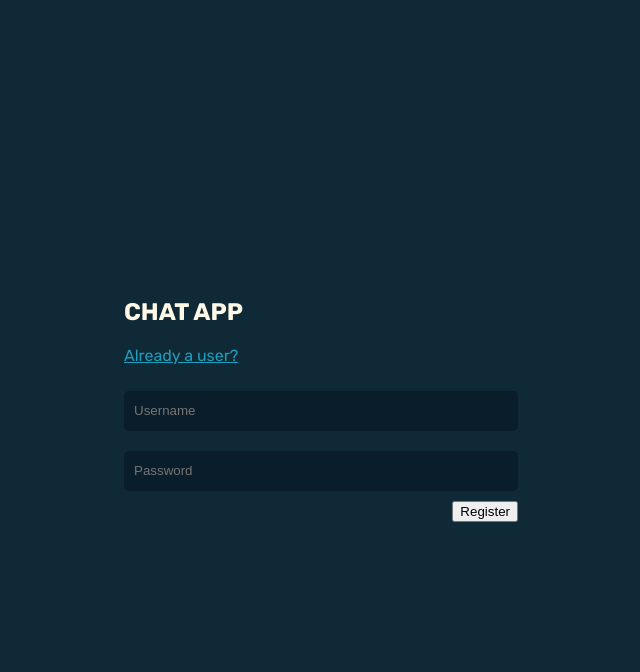
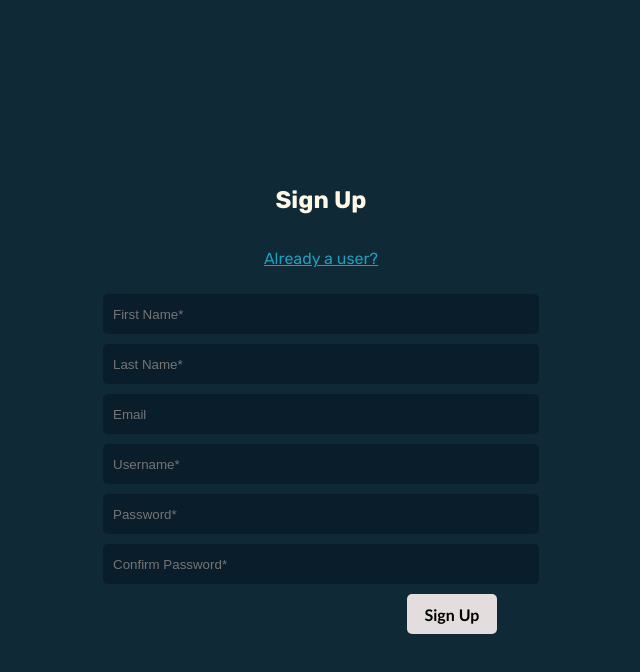
Before and after one commit to a092devs/chat-app, a React (Vite) app in the folder client/: page / in a window 1280 px wide. Both pictures are taken after a click on the element "Are you a new user?". Shown: the top 672 px of the page, without its empty margins (319-959 px from the left). Built offline with nearby package versions, Linux system fonts and the light colour scheme; no server answers.

Commit message:
Update signup page styling and add upload profile feature

```diff
--- a/client/index.html
+++ b/client/index.html
@@ -1,13 +1,16 @@
 <!DOCTYPE html>
 <html lang="en">
+
 <head>
   <meta charset="UTF-8" />
   <link rel="icon" type="image/svg+xml" href="/vite.svg" />
   <meta name="viewport" content="width=device-width, initial-scale=1.0" />
-    <title>Vite + React</title>
+  <title>Chat App</title>
 </head>
+
 <body>
   <div id="root"></div>
   <script type="module" src="/src/main.jsx"></script>
 </body>
+
 </html>
--- a/client/src/components/login/index.jsx
+++ b/client/src/components/login/index.jsx
@@ -3,17 +3,44 @@ import {useEffect, useState} from 'react';
 
 const Login = ({setUser, setSecret}) => {
     const [isRegister, setIsRegister] = useState(false);
+    const [firstName, setFirstName] = useState('');
+    const [lastName, setLastName] = useState('');
+    const [email, setEmail] = useState('');
     const [username, setUsername] = useState('');
     const [password, setPassword] = useState('');
+    const [confirmPassword, setConfirmPassword] = useState('');
+    const [profileImage, setProfileImage] = useState(null);
+    const [profileImageName, setProfileImageName] = useState(''); // New state to store the uploaded image filename
+    const [passwordMismatch, setPasswordMismatch] = useState(false);
+    const [mandatoryPopup, setMandatoryPopup] = useState(false); // Popup for mandatory fields
+    const [requiredFields, setRequiredFields] = useState([]);
+
     const [triggerLogin, resultLogin] = usePostLoginMutation();
-    const [triggerSignUp] = usePostSignUpMutation();
+    const [triggerSignUp, resultSignUp] = usePostSignUpMutation();
 
     const handleLogin = () => {
         triggerLogin({username, password});
     };
 
     const handleRegister = () => {
-        triggerSignUp({username, password});
+        if (password === confirmPassword) {
+            const missingFields = requiredFields.filter(
+                (field) => !eval(field)
+            );
+            if (missingFields.length === 0) {
+                triggerSignUp({
+                    firstName,
+                    lastName,
+                    email,
+                    username,
+                    password,
+                });
+            } else {
+                setMandatoryPopup(true);
+            }
+        } else {
+            setPasswordMismatch(true);
+        }
     };
 
     useEffect(() => {
@@ -23,10 +50,17 @@ const Login = ({setUser, setSecret}) => {
         }
     }, [resultLogin.data]); // eslint-disable-line
 
+    useEffect(() => {
+        if (resultSignUp.data?.response) {
+            setUser(username);
+            setSecret(password);
+        }
+    }, [resultSignUp.data]); // eslint-disable-line
+
     return (
         <div className="login-page">
             <div className="login-container">
-                <h2 className="title">CHAT APP</h2>
+                <h2 className="title">{isRegister ? 'Sign Up' : 'Login'}</h2>
                 <p
                     className="register-change"
                     onClick={() => setIsRegister(!isRegister)}>
@@ -34,6 +68,83 @@ const Login = ({setUser, setSecret}) => {
                 </p>
 
                 <div>
+                    {isRegister && (
+                        <>
+                            <input
+                                className={`login-input ${
+                                    requiredFields.includes('firstName') &&
+                                    !firstName
+                                        ? 'required-field'
+                                        : ''
+                                }`}
+                                type="text"
+                                placeholder="First Name*"
+                                value={firstName}
+                                onChange={(e) => setFirstName(e.target.value)}
+                            />
+                            <input
+                                className={`login-input ${
+                                    requiredFields.includes('lastName') &&
+                                    !lastName
+                                        ? 'required-field'
+                                        : ''
+                                }`}
+                                type="text"
+                                placeholder="Last Name*"
+                                value={lastName}
+                                onChange={(e) => setLastName(e.target.value)}
+                            />
+                            <input
+                                className="login-input"
+                                type="email"
+                                placeholder="Email"
+                                value={email}
+                                onChange={(e) => setEmail(e.target.value)}
+                            />
+                            <input
+                                className={`login-input ${
+                                    requiredFields.includes('username') &&
+                                    !username
+                                        ? 'required-field'
+                                        : ''
+                                }`}
+                                type="text"
+                                placeholder="Username*"
+                                value={username}
+                                onChange={(e) => setUsername(e.target.value)}
+                            />
+                            <input
+                                className={`login-input ${
+                                    requiredFields.includes('password') &&
+                                    !password
+                                        ? 'required-field'
+                                        : ''
+                                }`}
+                                type="password"
+                                placeholder="Password*"
+                                value={password}
+                                onChange={(e) => setPassword(e.target.value)}
+                            />
+                            <input
+                                className={`login-input ${
+                                    requiredFields.includes(
+                                        'confirmPassword'
+                                    ) && !confirmPassword
+                                        ? 'required-field'
+                                        : ''
+                                }`}
+                                type="password"
+                                placeholder="Confirm Password*"
+                                value={confirmPassword}
+                                onChange={(e) =>
+                                    setConfirmPassword(e.target.value)
+                                }
+                            />
+                        </>
+                    )}
+
+                    {!isRegister && (
+                        <>
                             <input
                                 className="login-input"
                                 type="text"
@@ -48,12 +159,25 @@ const Login = ({setUser, setSecret}) => {
                                 value={password}
                                 onChange={(e) => setPassword(e.target.value)}
                             />
+                        </>
+                    )}
                 </div>
 
                 <div className="login-actions">
                     {isRegister ? (
-                        <button type="button" onClick={handleRegister}>
-                            Register
+                        <button
+                            type="button"
+                            onClick={() => {
+                                setRequiredFields([
+                                    'firstName',
+                                    'lastName',
+                                    'username',
+                                    'password',
+                                    'confirmPassword',
+                                ]);
+                                handleRegister();
+                            }}>
+                            Sign Up
                         </button>
                     ) : (
                         <button type="button" onClick={handleLogin}>
@@ -62,6 +186,22 @@ const Login = ({setUser, setSecret}) => {
                     )}
                 </div>
             </div>
+
+            {mandatoryPopup && (
+                <div className="mandatory-popup">
+                    <p>Please fill out all mandatory fields.</p>
+                    <button onClick={() => setMandatoryPopup(false)}>OK</button>
+                </div>
+            )}
+
+            {passwordMismatch && (
+                <div className="password-mismatch">
+                    <p>Passwords do not match.</p>
+                    <button onClick={() => setPasswordMismatch(false)}>
+                        OK
+                    </button>
+                </div>
+            )}
         </div>
     );
 };
--- a/client/src/index.scss
+++ b/client/src/index.scss
@@ -47,28 +47,96 @@ body,
   height: 15px !important;
 }
 
+.mandatory-popup,
+.password-mismatch {
+  position: fixed;
+  top: 50%;
+  left: 50%;
+  transform: translate(-50%, -50%);
+  background-color: #fff;
+  padding: 20px;
+  border-radius: 5px;
+  box-shadow: 0px 0px 10px rgba(0, 0, 0, 0.2);
+  z-index: 9999;
+  text-align: center;
+
+  p {
+    margin-bottom: 10px;
+  }
+
+  button {
+    padding: 8px 16px;
+    background-color: #007bff;
+    color: #fff;
+    border: none;
+    border-radius: 5px;
+    cursor: pointer;
+  }
+}
+
 .login-page {
   background-color: $primary-500;
-  height: 100%;
-  width: 100%;
+  height: 100vh;
+  width: 100vw;
   display: flex;
+  justify-content: center;
+  align-items: center;
+  // border: 2px solid red;
+
+  .upload-profile {
+    margin-top: 10px;
+
+    label {
+      display: block;
+      cursor: pointer;
+      color: $primary-700;
+      margin-bottom: 5px;
+    }
+
+    input[type='file'] {
+      display: none;
+    }
+  }
+
+  .required-field {
+    border: 2px solid red !important;
+  }
+
+  .login-container {
+
+    color: $tertiary-50;
+    height: 80%;
+    width: 50%;
+    display: flex;
+    flex-direction: column;
     justify-content: center;
     align-items: center;
   }
 
-.login-container {
-  color: $tertiary-50;
+  .login-actions {
+    display: flex;
+    width: 55%;
+    justify-content: flex-end;
+
   }
 
-.login-actions {
-  display: flex;
-  justify-content: flex-end;
-  align-items: center;
+  .login-actions>button {
+    height: 40px;
+    width: 90px;
+    border-radius: 5px;
+    border: none;
+    font-weight: bold;
+    background-color: #e3dddd;
+    font-size: medium;
+    font-family: 'Gill Sans', 'Gill Sans MT', Calibri, 'Trebuchet MS', sans-serif;
+    cursor: pointer;
   }
 
+
   .login-input {
-  box-sizing: border-box;
-  width: 100%;
+
+    display: flex;
+    width: 26rem;
     height: 40px;
     border: none;
     border-radius: 5px;
@@ -87,6 +155,7 @@ body,
     text-decoration: underline;
     color: $tertiary-100;
     cursor: pointer;
+  }
 }
 
 /* Chat Styling */
```
Also changed, not shown: 2 other files (tests, documents, lock files or other folders). Lines whose indentation alone changed are shown as unchanged.
